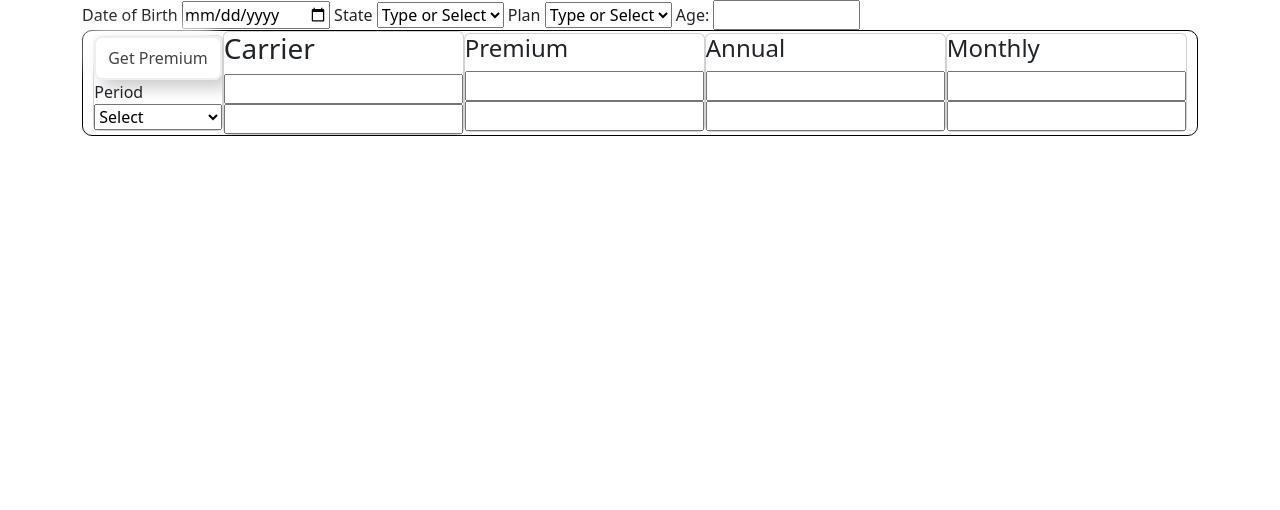
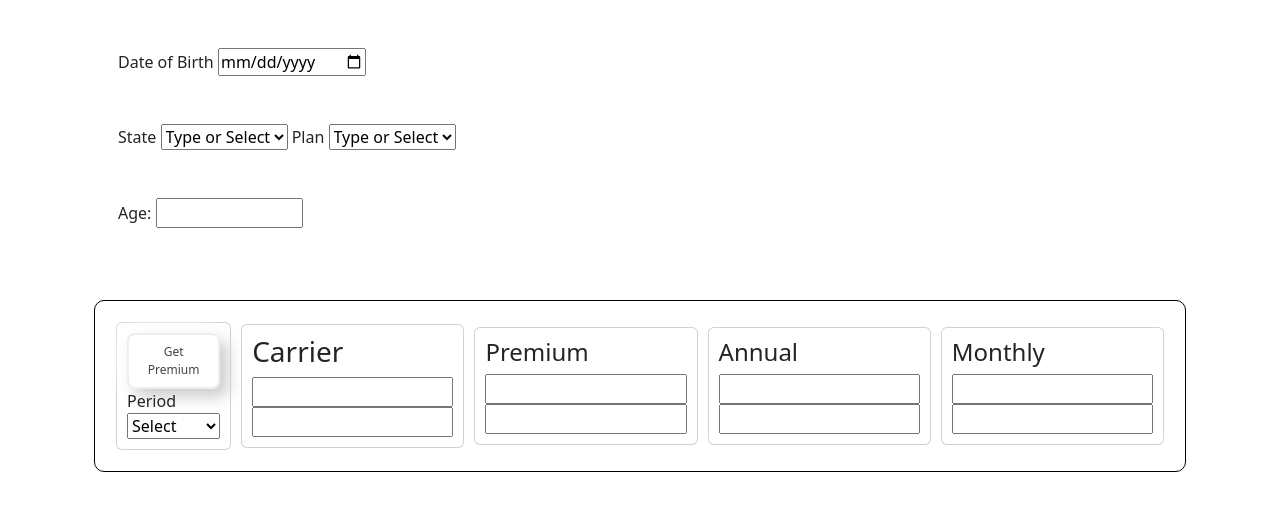
Before and after one commit to JulioRomeroTorres/tranzactChallenge, a plain HTML site: page src/index.html in a window 1280 px wide. Drawn offline with nearby package versions, Linux system fonts and the light colour scheme.

Commit message:
create elements from DOM

```diff
--- a/src/index.html
+++ b/src/index.html
@@ -10,10 +10,13 @@
     <div class="container">
         <div class="firstPart">
 
-            <label for="DateBirth"> Date of Birth </label>
-            <input type="date" id ="myDatebirth" name="myDatebirth" min="1999-01-01" max="2030-0101">
+            <div class="container">
+                <label for="DateBirth"> Date of Birth </label>
+                <input type="date" id ="myDatebirth" name="myDatebirth" min="1999-01-01" max="2030-0101">
+            </div>
 
-            <label for="stateSelector" > State </label>
+            <div class="container">
+                <label for="stateSelector" > State </label>
                 <select name="stateElement" id="stateElement">
                 <option value="" disabled selected>Type or Select</option>
                 <option value ="A" >A</option>
@@ -30,9 +33,13 @@
                     <option value ="AL" >Los Angeles</option>
                     </select>
             </label>
+            </div>
 
-            <label> Age: </label>
-            <input type="text" id= "ageElement" size = "10" minlength="0" maxlength="2">
+            <div class="container">
+                <label> Age: </label>
+                <input type="text" id= "ageElement" size = "10" minlength="0" maxlength="2">
+            </div>
+
         </div>
     </div>
     <div class="container">
@@ -54,20 +61,20 @@
 
             <div class="card">
                 <h3> Carrier </h3>
-                <input type="text">
-                <input type="text">
+                <input type="text" id="carrierOp1">
+                <input type="text" id="carrierOp2">
             </div>
 
             <div class="card">
                 <h4> Premium </h4>
-                <input type="number">
-                <input type="number">
+                <input type="number" id="premiumOp1">
+                <input type="number" id="premiumOp2">
             </div>
 
             <div class="card">
                 <h4> Annual </h4>
-                <input type="number">
-                <input type="number">
+                <input type="number" id="annualOp1">
+                <input type="number" id="annualOp2">
             </div>
 
             <div class="card">
--- a/src/index.js
+++ b/src/index.js
@@ -3,11 +3,18 @@ const stateElement = document.getElementById("stateElement");
 const planElement  = document.getElementById("planElement");
 const periodElement = document.getElementById("periodSelector");
 const ageElement = document.getElementById("ageElement");
-
+const carrierOp1 = document.getElementById("carrierOp1");
+const carrierOp2 = document.getElementById("carrierOp2");
+const premiumOp1 = document.getElementById("premiumOp1");
+const premiumOp2 = document.getElementById("premiumOp2");
+const annualOp1 = document.getElementById("annualOp1");
+const annualOp2 = document.getElementById("annualOp2");
 
 const stateValue    = stateElement.value;
 const planValue     = planElement.value;
 const periodValue   = periodElement.value;
+
+var ageRaa = 0;
 
 const getAge = (myBirthdate)=>{
 
@@ -37,8 +44,8 @@ const getPremium = ()=>{
 
 dateBirth.addEventListener("change",function(){
 
-    console.log('Jaaa',this.value)
     if(this.value){
+        ageRaa = this.value;
         console.log(`My age is : ${getAge(this.value)} years old`);
     }
 });
@@ -57,8 +64,8 @@ periodElement.addEventListener("change",function(){
 });
 
 ageElement.addEventListener("change",function(){
-    console.log(this.value);
+    console.log('Age',this.value);
 });
 
 console.log('El value',dateBirth.value)
-console.log('Raaa')
+console.log('Raaa',ageRaa)
--- a/src/stylesheets/test.css
+++ b/src/stylesheets/test.css
@@ -11,14 +11,15 @@
     border-width: 1px;
     border-style: solid;
     border-radius: 10px;
+    padding: 1rem 1rem;
 }
 
 button{
     background-color: transparent;
     font-weight: semibold;
     color: #444;
-    font-size: 1rem;
-    padding: 0.5rem 0.75rem;
+    font-size: 0.75rem;
+    padding: 0.5rem 1rem;
     border:  2px solid #eee ;
     border-radius: 0.5rem;
     cursor: pointer;
@@ -35,3 +36,12 @@ button:active{
     box-shadow: insert 0.5rem 1rem #fff,
                 0.2rem -0.5rem 1rem #ccc;
 }
+
+.card{
+    padding: 10px 10px;
+    margin: 5px;
+}
+
+.container{
+    padding: 1.5rem 1.5rem;
+}
```
